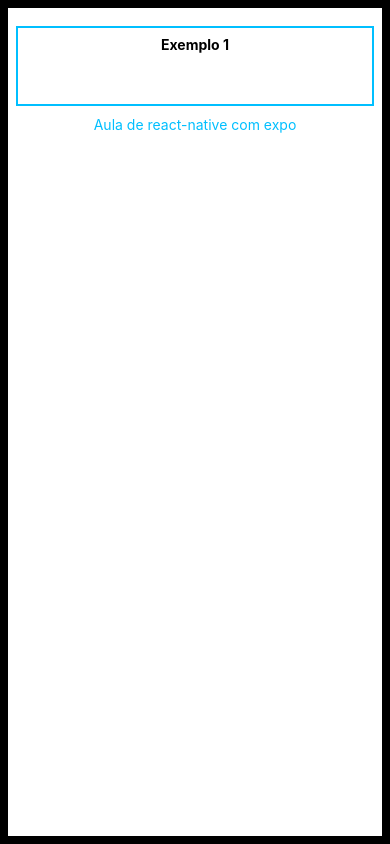
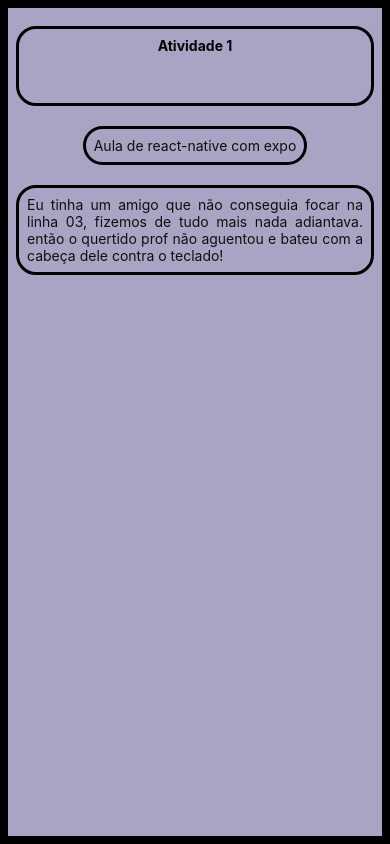
Before and after one commit to Cilasdlima/aula-introducao-expo, a React Native app: screen / in a window 390 px wide. Built offline with nearby package versions, Linux system fonts and the light colour scheme; what react-native-responsive-fontsize would draw is missing.

Commit message:
aula - atividade 01

```diff
--- a/App.js
+++ b/App.js
@@ -1,5 +1,5 @@
 import { StatusBar } from 'expo-status-bar';
-import { StyleSheet, Text, View } from 'react-native';
+import { StyleSheet, View } from 'react-native';
 
 import Constants from 'expo-constants';
 
@@ -7,10 +7,13 @@ import Constants from 'expo-constants';
 import Exemplo1 from './src/exemplos/ex-01';
 
 // Atividades
+import Atividade1 from './src/atividades/atividade-01';
+
+
 export default function App() {
   return (
     <View style={styles.container}>
-      <Exemplo1 />
+      <Atividade1 />
       <StatusBar style="light" />
     </View>
   );
--- /dev/null
+++ b/src/atividades/atividade-01/index.js
@@ -0,0 +1,15 @@
+import { View,Text } from 'react-native';
+
+import styles from './styles';
+
+function Atividade1 () {
+  return (
+    <View style={styles.container}>
+      <Text style={styles.titulo}>Atividade 1</Text>
+      <Text style={styles.texto}>Aula de react-native com expo</Text>
+      <Text style={styles.texto}>Eu tinha um amigo que não conseguia focar na linha 03, fizemos de tudo mais nada adiantava. então o quertido prof não aguentou e bateu com a cabeça dele contra o teclado!</Text>
+    </View>
+  );
+}
+
+export default Atividade1;
--- /dev/null
+++ b/src/atividades/atividade-01/styles.js
@@ -0,0 +1,41 @@
+import { StyleSheet } from "react-native";
+import { RFPercentage } from "react-native-responsive-fontsize";
+
+const styles = StyleSheet.create({
+    container: {
+        backgroundColor: '#a8a5c4',
+        padding: 8,
+        flex: 1,
+        alignItems: 'center',
+
+
+    },
+    titulo: {
+        fontSize: RFPercentage(4),
+        fontWeight: 'bold',
+        borderWidth: 3,
+        borderColor: 'black',
+        borderRadius: 20,
+        marginTop: 10,
+        marginBottom: 10,
+        padding: 8,
+        width: '100%',
+        height: 80,
+        textAlign: 'center',
+        textAlignVertical: 'center',
+    },
+    texto: {
+        fontSize: RFPercentage(2.5),
+        color: '#0f0f0f',
+        marginTop: 10,
+        marginBottom: 10,
+        textAlign: 'justify',
+        borderRadius: 20,
+        padding: 8,
+        borderWidth: 3,
+
+
+    },
+});
+
+export default styles;
--- a/src/exemplos/ex-01/index.js
+++ b/src/exemplos/ex-01/index.js
@@ -1,6 +1,6 @@
 import { View,Text } from 'react-native';
 
-import styles from './style';
+import styles from './styles';
 
 function Exemplo1 () {
   return (
```
Also changed, not shown: src/exemplos/ex-01/styles.js (renamed from src/exemplos/ex-01/style.js).
